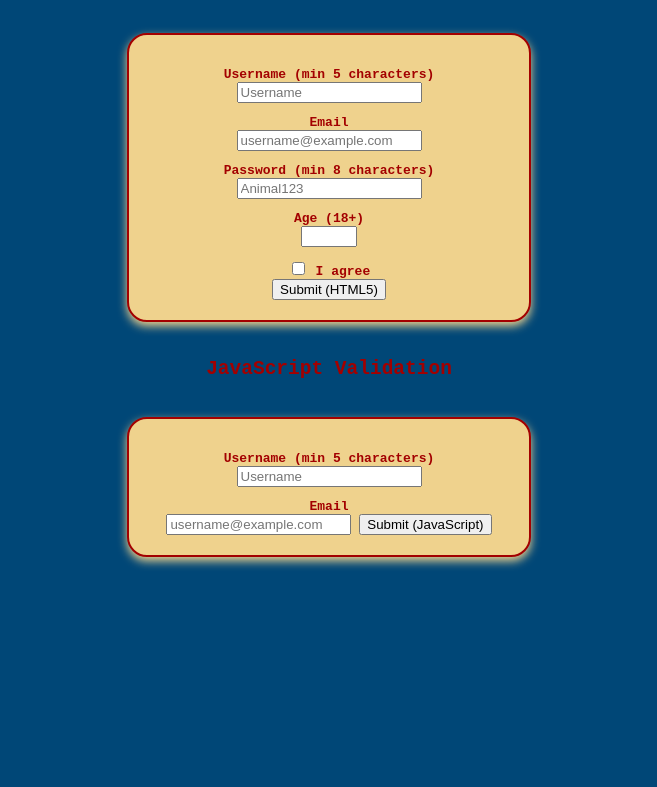
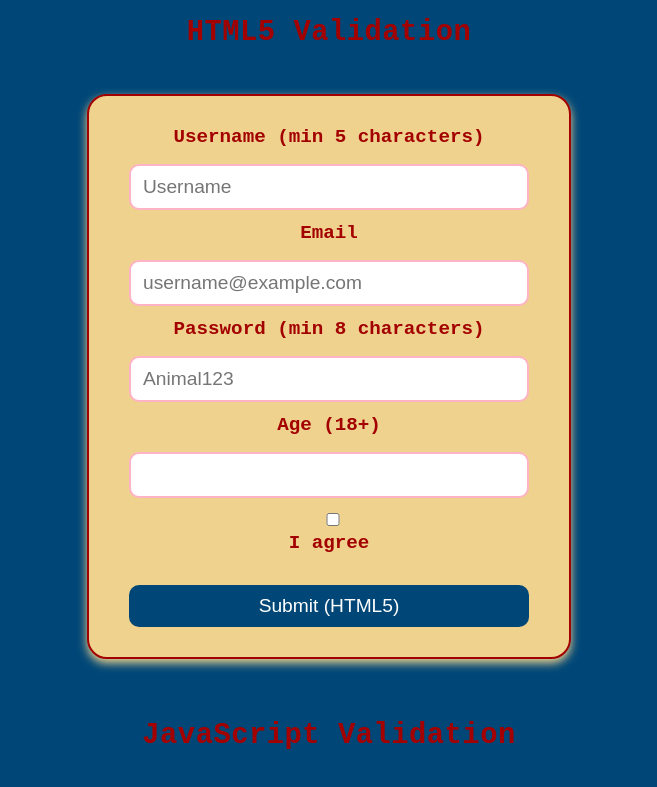
Before and after one commit to iitroublesii/Form-Validation, a plain HTML site: page index.html in a window 1280 px wide. Shown: the part 154-941 px from the top of the page, without its empty margins (311-968 px from the left). Before the commit the page ends 800 px from the top, so only its background shows below. Drawn offline with Linux system fonts and the light colour scheme.

Commit message:
Added CSS and Javascript and updated HTML

```diff
--- a/script.js
+++ b/script.js
@@ -2,3 +2,26 @@ const javaForm = document.getElementById("javaForm");
 const usernameJS = document.getElementById("usernameJS");
 const emailJS = document.getElementById("emailJS");
 const jsMessage = document.getElementById("jsMessage");
+
+javaForm.addEventListener("submit", function (event) {
+    event.preventDefault();
+    jsMessage.textContent = "";
+    jsMessage.className = "";
+
+    const username = usernameJS.value.trim();
+    if (username.length < 5) {
+        jsMessage.textContent = "Username must be at least 5 characters.";
+        jsMessage.className = "error";
+        return;
+    }
+
+    const emailPattern = /^[^\s@]+@[^\s@]+\.[^\s@]+$/;
+    if (!emailPattern.test(emailJS.value.trim())) {
+        jsMessage.textContent = "Please enter a valid email address.";
+        jsMessage.className = "error";
+        return;
+    }
+
+    jsMessage.textContent = "Your form looks great!";
+    jsMessage.className = "success";
+});
--- a/styles.css
+++ b/styles.css
@@ -13,14 +13,82 @@ body {
       border: 2px solid #A30000;
       border-radius: 20px;
       box-shadow: 0 4px 10px #EFD28D;
-      padding: 20px 25px;
-      margin: 20px 0;
-      width: 350px;
+      padding: 30px 40px;
+      margin: 30px 0;
+      width: 400px;
       text-align: center;
+      font-size: 1.2rem;
+      display: flex;
+      flex-direction: column;
+      gap: 12px;
+      transition: box-shadow 0.3s;
     }
 
      label {
       display: block;
       font-weight: 700;
-      margin-top: 12px;
+      margin-bottom: 4px;
     }
+
+     h1 {
+      color: #A30000;
+      text-align: center;
+      font-size: 2.5rem;
+      margin-bottom: 20px;
+      letter-spacing: 1px;
+    }
+
+    h2 {
+      color: #A30000;
+      text-align: center;
+      font-size: 1.8rem;
+      margin-top: 30px;
+      margin-bottom: 15px;
+      letter-spacing: 0.5px;
+    }
+
+    input {
+      width: 100%;
+      padding: 10px 12px;
+      border: 2px solid #A30000;
+      border-radius: 10px;
+      transition: border-color 0.3s;
+      font-size: 1em;
+      box-sizing: border-box;
+    }
+     input:valid {
+      border-color: #4caf50;
+    }
+
+    input:invalid {
+      border-color: #ffb3c6;
+    }
+
+    button {
+      background-color:  #004777;
+      color: white;
+      font-size: 1em;
+      border: none;
+      border-radius: 10px;
+      padding: 10px;
+      width: 100%;
+      margin-top: 15px;
+      cursor: pointer;
+      transition: background-color 0.3s;
+    }
+
+    button:hover {
+      background-color: #A30000;
+    }
+
+    .success {
+      color: #4caf50;
+      margin-top: 10px;
+      text-align: center;
+    }
+
+    .error {
+      color: #ffb3c6;
+      margin-top: 10px;
+      text-align: center;
+    }
```
Also changed, not shown: index.html (+1 -6 lines).
